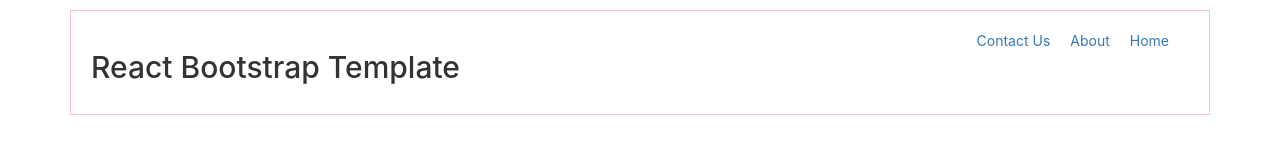
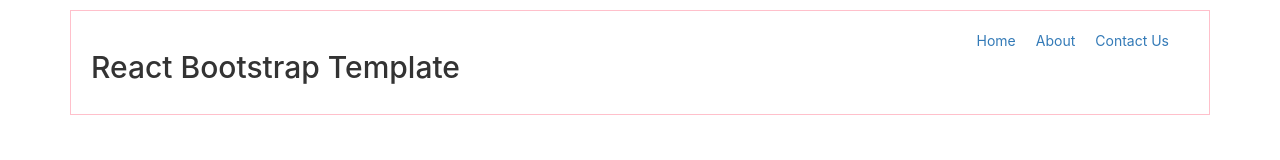
Before and after one commit to bigewiki/react-bootstrap-boilerplate, a React (Create React App) app: page / in a window 1280 px wide. Shown: the top 160 px of the page. Built offline with nearby package versions, Linux system fonts and the light colour scheme; the HTML template or start-up script is replaced by a standard one.

Commit message:
added react router, fixed ordering on menu items

```diff
--- a/package.json
+++ b/package.json
@@ -11,6 +11,7 @@
     "react": "^16.5.2",
     "react-bootstrap": "^0.32.4",
     "react-dom": "^16.5.2",
+    "react-router": "^4.3.1",
     "react-scripts": "2.0.5",
     "react-transition-group": "^2.5.0"
   },
--- a/src/components/Header.js
+++ b/src/components/Header.js
@@ -12,6 +12,8 @@
     {title: "About", link: "/about"},
     {title: "Contact Us", link: "/contact-us"}
   ];
+  //creating 2nd array for the desktop nav menu
+  const primaryMenuItems = menuItems.reverse();
 
   return (
     <div>
@@ -23,7 +25,7 @@
           </Col>
           <Col xs={6} sm={6} md={6} className="hidden-xs hidden-sm">
             <ul>
-              {menuItems.map((menuItems) => {
+              {primaryMenuItems.map((menuItems) => {
                 return <li><a href={menuItems.link}>{menuItems.title}</a></li>;
               })}
             </ul>
```
Also changed, not shown: 1 other file (tests, documents, lock files or other folders).
